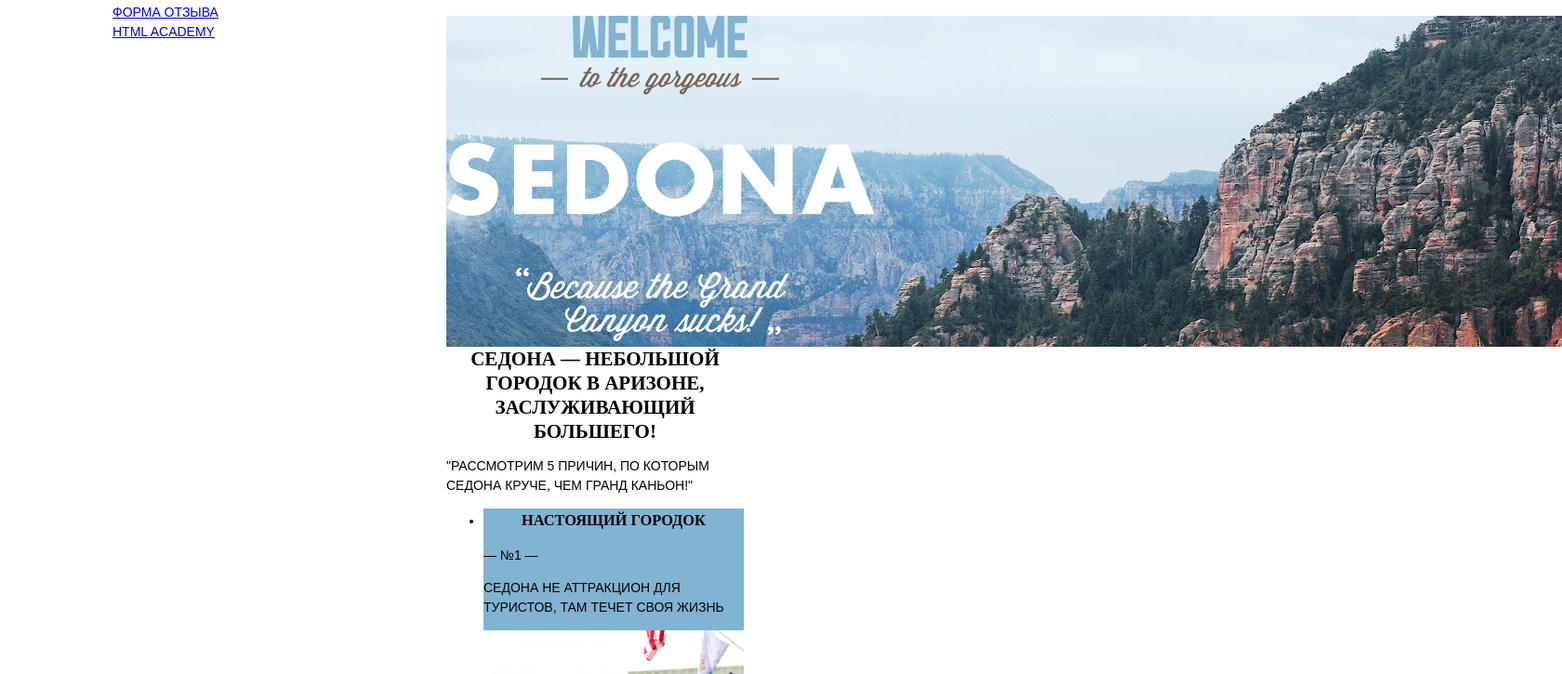
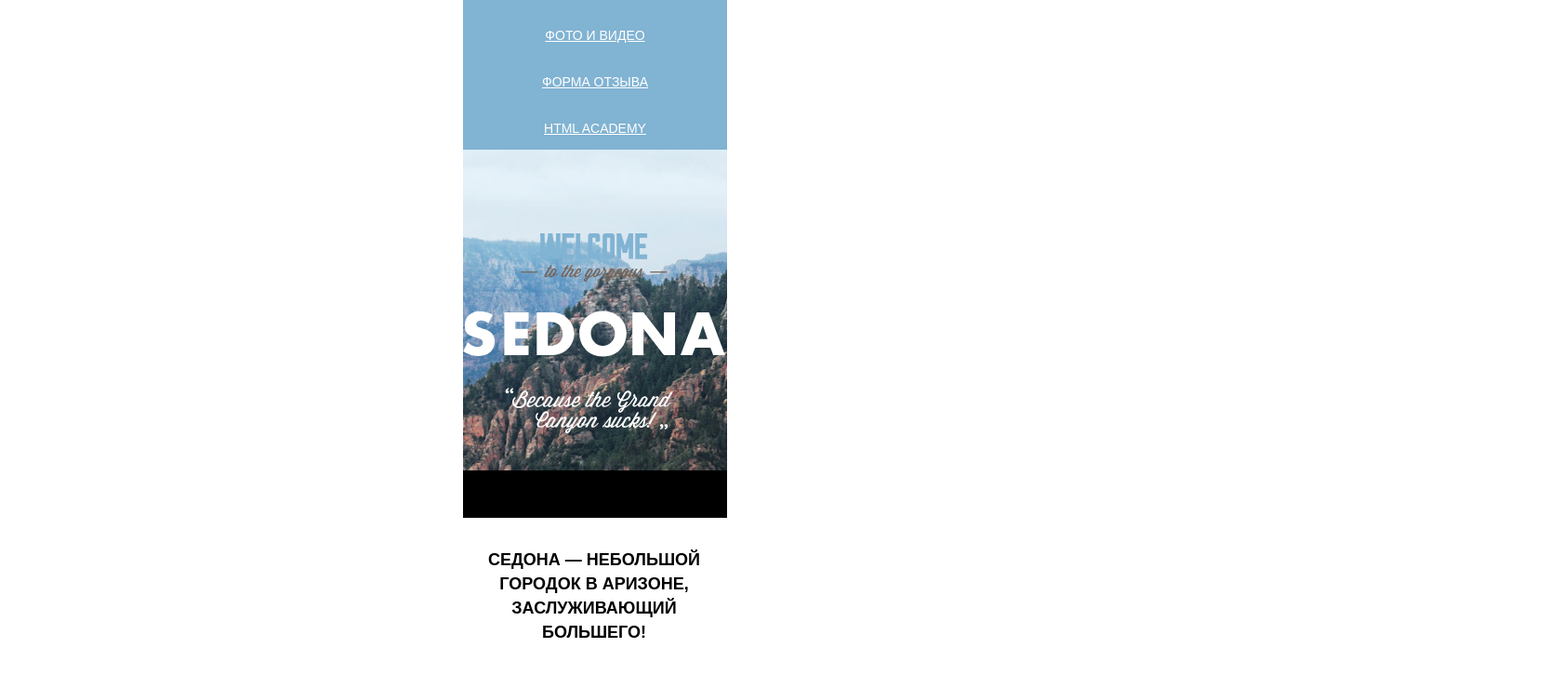
Before and after one commit to htmlacademy-adaptive/1938591-sedona-26, a website: page source/index.html in a window 1280 px wide. Shown: the part 135-860 px from the top of the page at 93% size, 1680 px wide, since content can reach past the window. Drawn offline with nearby package versions, Linux system fonts and the light colour scheme; files that its build step writes are made by us from their sources; a web font is replaced by a local one.

Commit message:
как-то так

```diff
--- a/source/index.html
+++ b/source/index.html
@@ -48,8 +48,8 @@
     </div>
     <section class="advantages">
       <header class="advantages__header">
-        <h2 class="advantages__header-title">СЕДОНА — небольшой городок в АРИЗОНЕ, заслуживающий большего!</h2>
-        <p class="advantages__header-description">"Рассмотрим 5 причин, по которым Седона круче, чем гранд каньон!"</p>
+        <h2 class="advantages__header-title">СЕДОНА — небольшой городок в АРИЗОНЕ, зАСЛУЖИвающий большего!</h2>
+        <p class="advantages__header-description">Рассмотрим 5 причин, по которым Седона круче, чем гранд каньон!</p>
       </header>
       <div class="advantages__wrapper">
         <ul class="advantages__list">
--- a/source/less/blocks/index/advantages.less
+++ b/source/less/blocks/index/advantages.less
@@ -1,3 +1,32 @@
+.advantages__header {
+  width: 282px;
+  text-align: center;
+  text-transform: uppercase;
+  color: #000000;
+}
+
+.advantages__header-title {
+  font-family: "PT Sans", sans-serif;
+  font-size: 18px;
+  margin-bottom: 35px;
+}
+
+.advantages__header-description {
+  color: #333333;
+  font-style: normal;
+  font-weight: 400;
+  font-size: 14px;
+  line-height: 21px;
+  margin-bottom: 16px;
+}
+
+.advantages__list {
+  list-style-type: none;
+  padding: 0;
+  margin: 0;
+}
+
 .advantages__item:nth-child(4n+1) {
   background-color: #81B3D2;
+  color: #ffffff;
 }
--- a/source/less/blocks/index/index-container.less
+++ b/source/less/blocks/index/index-container.less
@@ -1,5 +1,5 @@
 .index-container {
-  width: 320px;
+  width: 284px;
   margin: 0 auto;
-  padding: 0;
+  padding: 0 18px;
 }
--- a/source/less/blocks/index/main-page.less
+++ b/source/less/blocks/index/main-page.less
@@ -1,30 +1,13 @@
 .main-page {
-  width: 282px;
-  margin: 0 auto;
+  width: 100%;
+  margin-bottom: 32px;
   background-color: #000000;
-  background-image: url("/source/img/back-mobile.jpg@2x.jpg");
+  background-image: url("/source/img/back-mobile.jpg.jpg");
+  background-size: 100% auto;
+  background-repeat: no-repeat;
 }
 
 .main-page__text-image {
   margin: 0 auto;
-  width: 282px;
-  height: 214px;
+  padding: 90px 0 85px 0;
 }
-
-@media (min-width: @tablet-width) {
-  .main-page {
-    width: 768px;
-    background-image: url("/source/img/back-mobile.jpg.jpg");
-}
-  .main-page__text-image {
-    width: 461px;
-    height: 350px;
-  }
-}
-
-@media (min-width: @desktop-width) {
-  .main-page {
-    width: 1200px;
-    background-image: url("/source/img/back-desktop.jpg");
-}
-}
--- a/source/less/blocks/main-header.less
+++ b/source/less/blocks/main-header.less
@@ -1,37 +1,38 @@
 .main-header {
-  margin: 0 auto;
-  padding: 0;
   display: flex;
   flex-direction: column;
 }
 
 .main-header__logo {
   height: 96px;
-  margin: 0 auto;
+  padding-left: 68px;
+  padding-right: 67px;
 }
 
 @media (min-width: @tablet-width) {
-  .main-navigation__wrapper {
-    display: flex;
-    justify-content: space-between;
-    width: 690px;
-    margin: 0 auto;
-    height: 56px;
-  }
-
   .main-navigation__toggle {
     display: none;
   }
 }
 
-@media (min-width: @desktop-width) {
-  .main-navigation__wrapper {
-    width: 1038px;
-  }
+.main-navigation {
+  width: 284px;
+  margin: 0 auto;
 }
 
 .main-navigation__list {
   margin: 0;
   padding: 0;
-  list-style: none;
+  list-style-type: none;
 }
+
+.main-navigation__list a {
+  color: #ffffff;
+}
+
+.main-navigation__toggle {
+  margin: 0;
+  padding: 17px 0;
+  width: 23px;
+  border: none;
+}
--- a/source/less/blocks/site-list.less
+++ b/source/less/blocks/site-list.less
@@ -0,0 +1,10 @@
+.site-list__item {
+  color: #ffffff;
+  text-decoration: none;
+  text-transform: uppercase;
+  padding-top: 17px;
+  padding-bottom: 12px;
+  position: relative;
+  text-align: center;
+  background-color: #81B3D2;
+}
--- a/source/less/global/page.less
+++ b/source/less/global/page.less
@@ -14,12 +14,16 @@ body {
 
 h1, h2, h3, h4, h5, h6 {
   margin: 0;
+  padding: 0;
   font-weight: 700;
   font-style: normal;
   text-align: center;
   line-height: 26px;
-  font-family: 'PT Sans';
-  color: #000000;
+  font-family: "PT Sans", sans-serif;
+ }
+
+p {
+  margin: 0;
  }
 
  .visually-hidden {
```
